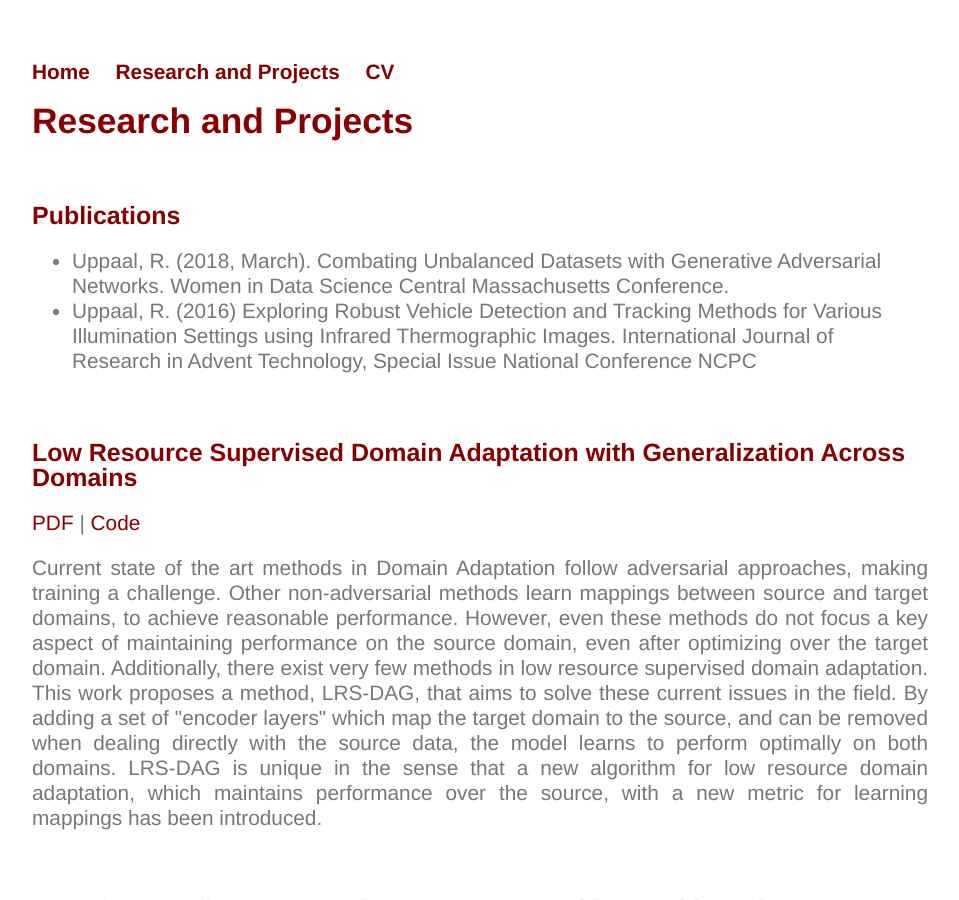
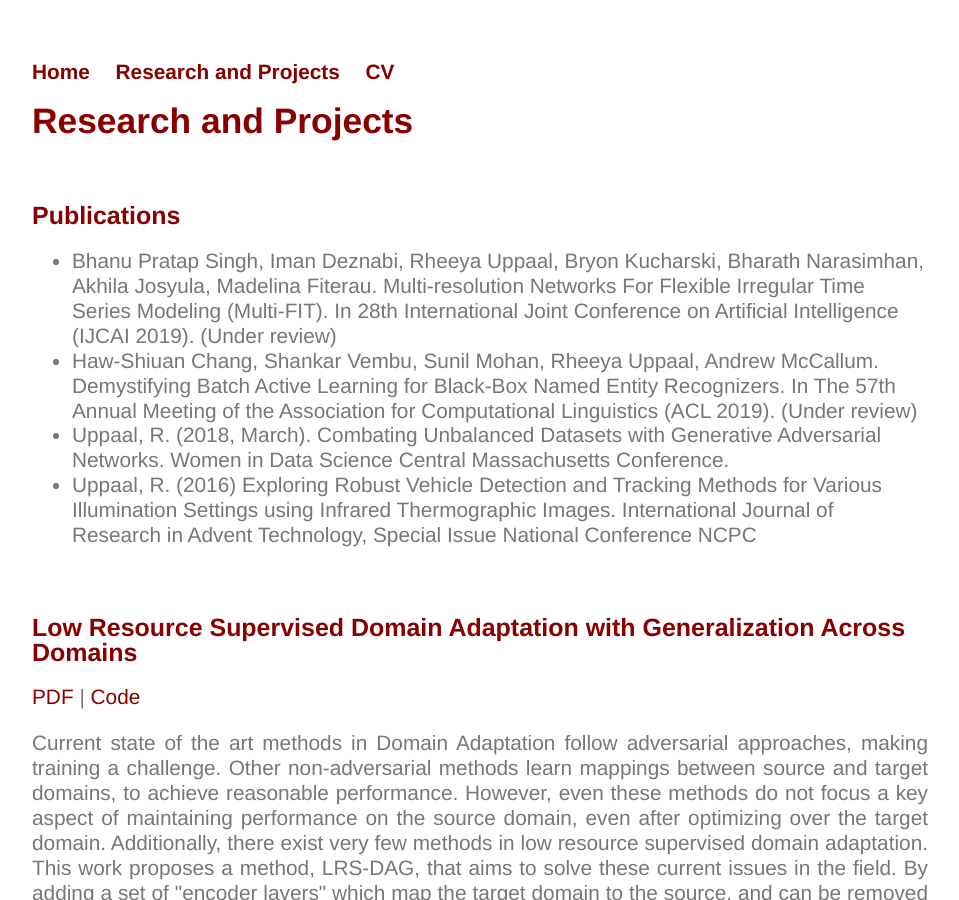
Before and after one commit to Uppaal/Uppaal.github.io, a Jekyll site: the page built from projects/index.html, in a window 1280 px wide and 900 px high. Shown: the whole window, without its empty margins (160-1119 px from the left). Built offline with Jekyll 4.4.1, drawn with Linux system fonts in a browser that asks for light colours.

Commit message:
Update index.html

```diff
--- a/projects/index.html
+++ b/projects/index.html
@@ -8,6 +8,8 @@ title: Research and Projects
 
 	<h2>Publications</h2>
 	<ul>
+	<li>Bhanu Pratap Singh, Iman Deznabi, Rheeya Uppaal, Bryon Kucharski, Bharath Narasimhan, Akhila Josyula, Madelina Fiterau. Multi-resolution Networks For Flexible Irregular Time Series Modeling (Multi-FIT). In 28th International Joint Conference on Artificial Intelligence (IJCAI 2019). (Under review)</li>
+	<li>Haw-Shiuan Chang, Shankar Vembu, Sunil Mohan, Rheeya Uppaal, Andrew McCallum. Demystifying Batch Active Learning for Black-Box Named Entity Recognizers. In The 57th Annual Meeting of the Association for Computational Linguistics (ACL 2019). (Under review)</li>
 	<li> Uppaal, R. (2018, March). Combating Unbalanced Datasets with Generative Adversarial Networks. Women in Data
 		Science Central Massachusetts Conference.</li>
 	<li>Uppaal, R. (2016) Exploring Robust Vehicle Detection and Tracking Methods for Various Illumination Settings using
```
